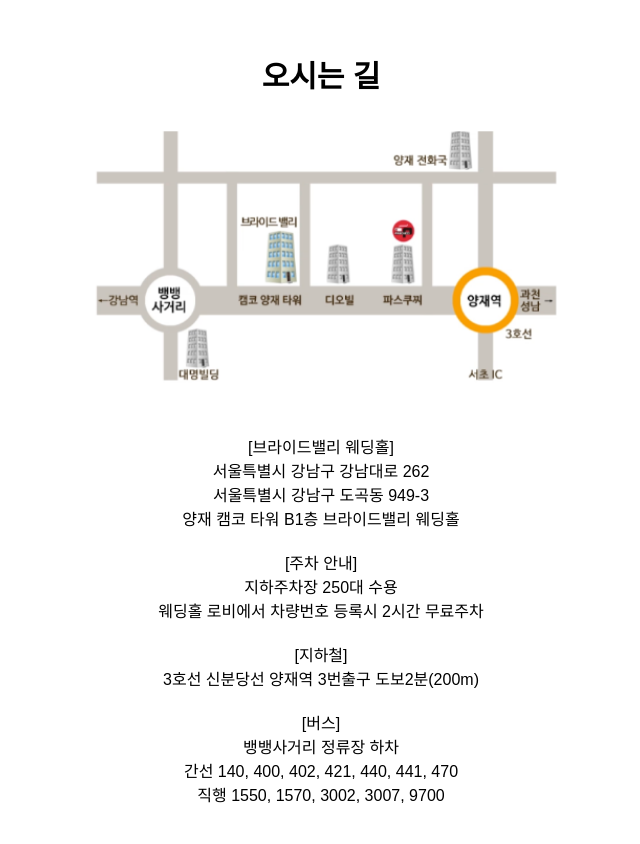
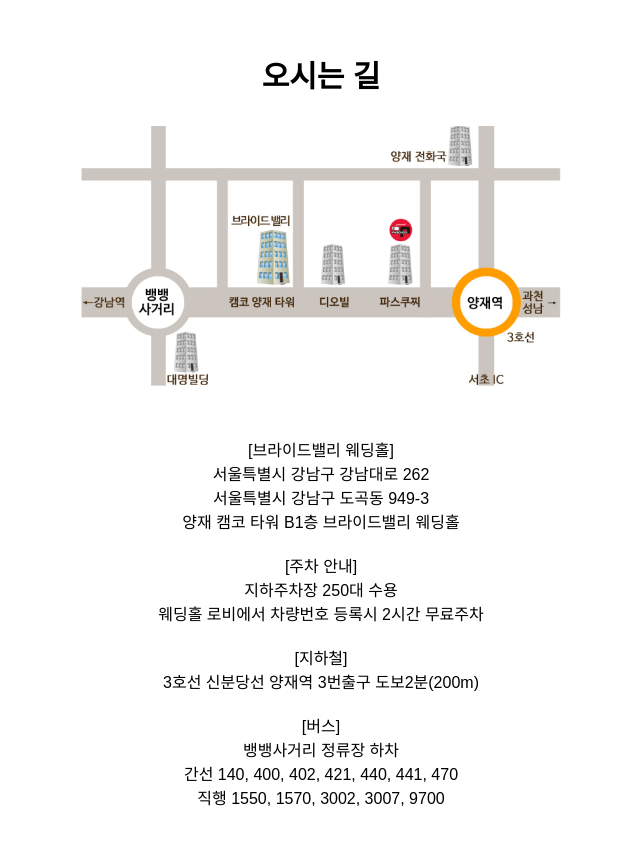
Before and after one commit to ywroh/jwyw-wedding-1201, a Next.js app: page / in a window 1280 px wide. Shown: the part 1420-2264 px from the top of the page, without its empty margins (319-959 px from the left). Built offline with nearby package versions, Linux system fonts and the light colour scheme.

Commit message:
fix : 예식장 약도 그림파일 변경

```diff
--- a/src/app/components/Location.tsx
+++ b/src/app/components/Location.tsx
@@ -31,7 +31,7 @@ export default function Location() {
                 <div style={{display: "flex", justifyContent: "center"}}>
                     <Image
                         // className="dark:invert"
-                        src={`${prefix}/assets/images/map.png`}
+                        src={`${prefix}/assets/images/bride-map.jpg`}
                         alt="Next.js logo"
                         width={480}
                         height={38}
```
Also changed, not shown: public/assets/images/bride-map.jpg (added).
